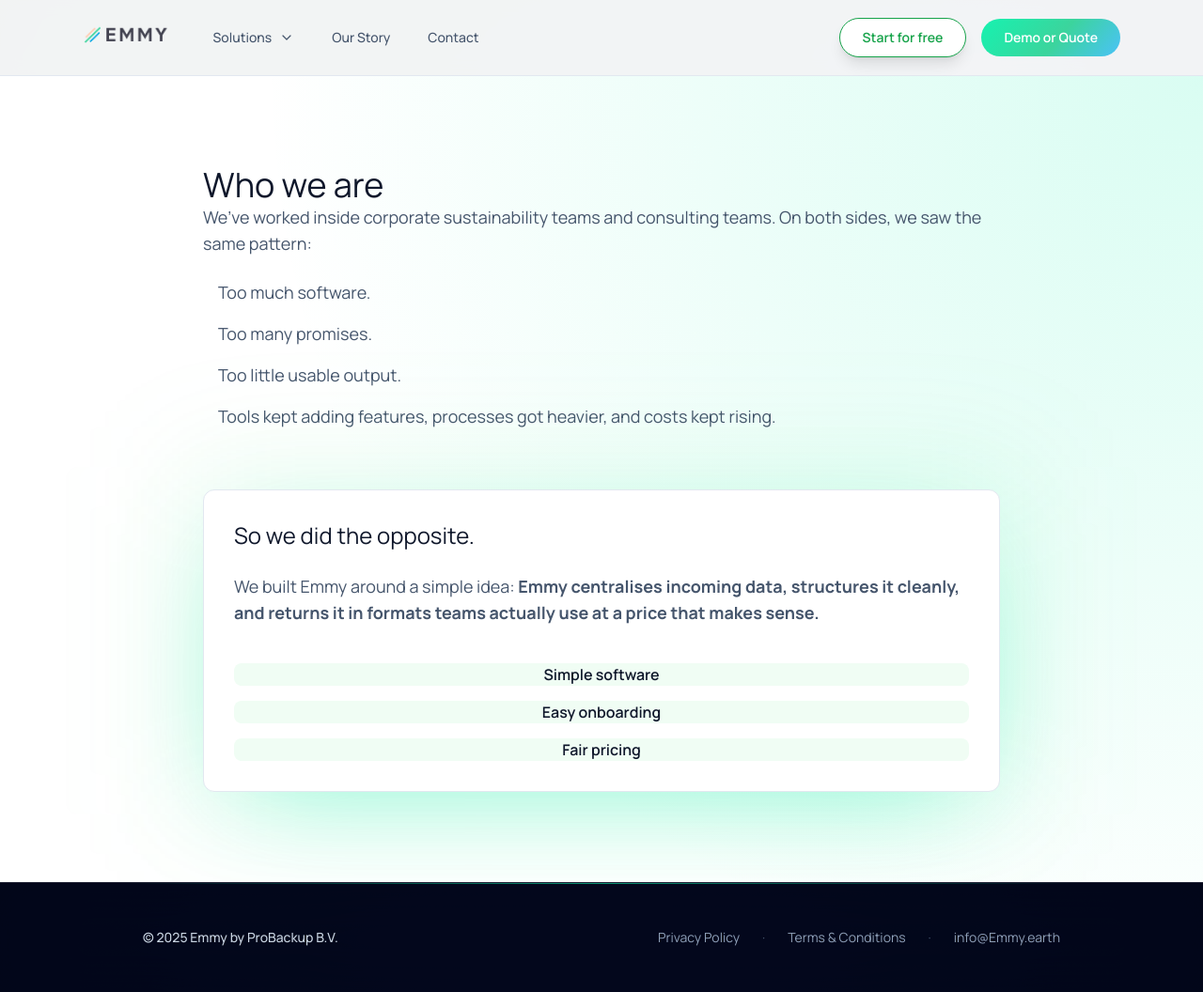
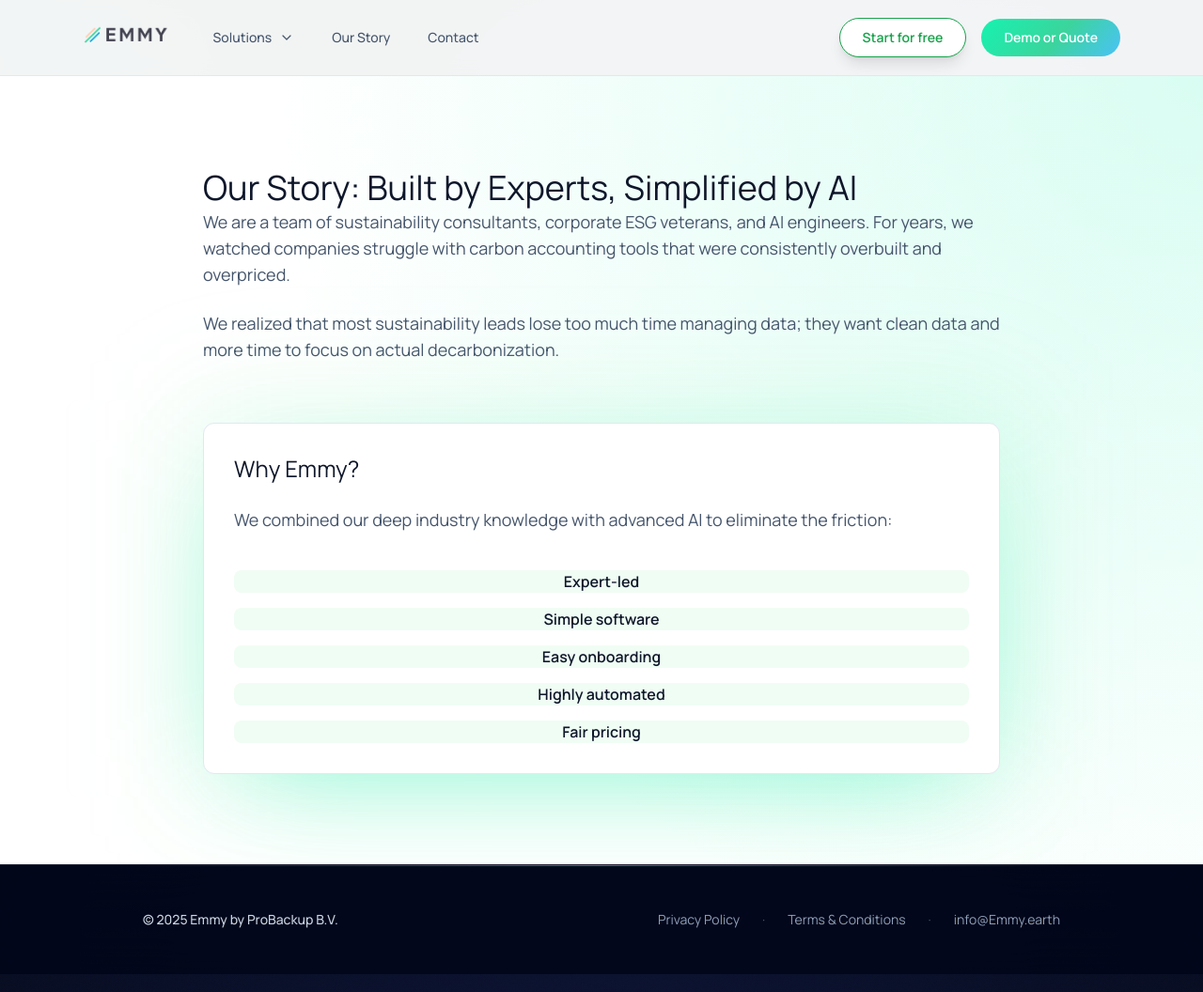
Before and after one commit to emmy-earth/promo-website, a Jekyll site: the page built from who-we-are.html, in a window 1280 px wide and 1056 px high. Shown: the whole window at 94% size. Built offline with Jekyll 4.4.1, drawn with Linux system fonts in a browser that asks for light colours; nearby versions of some CDN libraries; comment, search, counter and statistics services are not loaded.

Commit message:
Update 'Who We Are' page to 'Our Mission'

```diff
--- a/who-we-are.html
+++ b/who-we-are.html
@@ -1,52 +1,33 @@
 ---
 layout: default
-title: "Who We Are - Emmy.earth"
-description: "Discover the story and philosophy behind Emmy.earth"
+title: "Our Mission - Emmy.earth"
+description: "Built by experts, simplified by AI. Read the story behind Emmy."
 ---
 
-<section id="who-we-are" class="relative overflow-hidden bg-white py-24 text-slate-900">
-  <!-- Background Gradient (Same as unique page) -->
+<section id="our-mission" class="relative overflow-hidden bg-white py-24 text-slate-900">
+  <!-- Background Gradient -->
   <div class="pointer-events-none absolute inset-0 bg-[radial-gradient(circle_at_top_right,rgba(22,242,176,0.18),rgba(59,130,246,0)_65%)] opacity-90"></div>
 
   <div class="relative mx-auto max-w-4xl px-6">
     <div class="grid gap-16">
 
-      <!-- PART 1: The Background/Problem -->
+      <!-- PART 1: Our Story -->
       <div class="space-y-8" data-animate>
-        <h1 class="font-light text-3xl text-slate-900 sm:text-4xl max-w-4xl">
-          Who we are
+        <h1 class="font-light text-3xl text-slate-900 sm:text-4xl max-w-4xl leading-tight">
+          Our Story: Built by Experts, Simplified by AI
         </h1>
 
         <div class="max-w-4xl space-y-6">
           <p class="text-lg text-slate-600">
-            We’ve worked inside corporate sustainability teams and consulting teams.
-            On both sides, we saw the same pattern:
+            We are a team of sustainability consultants, corporate ESG veterans, and AI engineers. For years, we watched companies struggle with carbon accounting tools that were consistently overbuilt and overpriced.
           </p>
-
-          <!-- The "Negative Pattern" List -->
-          <ul class="space-y-4 text-lg text-slate-600">
-            <li class="flex items-start gap-4">
-              <!-- Using a reddish/slate dot here to signify the "old way" or keep emerald for consistency. Kept emerald for brand consistency. -->
-              <span class="mt-2 h-2 w-2 flex-shrink-0 rounded-full bg-slate-400"></span>
-              <span>Too much software.</span>
-            </li>
-            <li class="flex items-start gap-4">
-              <span class="mt-2 h-2 w-2 flex-shrink-0 rounded-full bg-slate-400"></span>
-              <span>Too many promises.</span>
-            </li>
-            <li class="flex items-start gap-4">
-              <span class="mt-2 h-2 w-2 flex-shrink-0 rounded-full bg-slate-400"></span>
-              <span>Too little usable output.</span>
-            </li>
-            <li class="flex items-start gap-4">
-              <span class="mt-2 h-2 w-2 flex-shrink-0 rounded-full bg-slate-400"></span>
-              <span>Tools kept adding features, processes got heavier, and costs kept rising.</span>
-            </li>
-          </ul>
+          <p class="text-lg text-slate-600">
+            We realized that most sustainability leads lose too much time managing data; they want clean data and more time to focus on actual decarbonization.
+          </p>
         </div>
       </div>
 
-      <!-- PART 2: The Solution (Highlighted Box) -->
+      <!-- PART 2: Why Emmy? (Highlighted Box) -->
       <div class="relative" data-animate data-delay="0.1s">
         <!-- Decoration behind the box -->
         <div class="absolute -inset-6 rounded-xl bg-emerald-400/10 blur-3xl"></div>
@@ -54,24 +35,37 @@ description: "Discover the story and philosophy behind Emmy.earth"
         <div class="relative block overflow-hidden rounded-xl border border-slate-200 bg-white p-8 shadow-aurora sm:p-10">
           <div class="space-y-6">
             <h2 class="font-light text-2xl text-slate-900">
-              So we did the opposite.
+              Why Emmy?
             </h2>
 
             <p class="text-lg text-slate-600">
-              We built Emmy around a simple idea: <strong>Emmy centralises incoming data, structures it cleanly, and returns it in formats teams actually use at a price that makes sense.</strong>
+              We combined our deep industry knowledge with advanced AI to eliminate the friction:
             </p>
 
             <div class="pt-4">
-              <ul class="grid gap-4 sm:grid-cols-3">
-                <li class="flex flex-col gap-2 rounded-lg bg-emerald-50 p-4 text-center">
+              <!-- Updated grid to handle 5 items nicely -->
+              <ul class="grid gap-4 grid-cols-2 md:grid-cols-3">
+
+                <li class="flex flex-col gap-2 rounded-lg bg-emerald-50 p-4 text-center justify-center">
+                  <span class="font-semibold text-emerald-900">Expert-led</span>
+                </li>
+
+                <li class="flex flex-col gap-2 rounded-lg bg-emerald-50 p-4 text-center justify-center">
                   <span class="font-semibold text-emerald-900">Simple software</span>
                 </li>
-                <li class="flex flex-col gap-2 rounded-lg bg-emerald-50 p-4 text-center">
+
+                <li class="flex flex-col gap-2 rounded-lg bg-emerald-50 p-4 text-center justify-center">
                   <span class="font-semibold text-emerald-900">Easy onboarding</span>
                 </li>
-                <li class="flex flex-col gap-2 rounded-lg bg-emerald-50 p-4 text-center">
+
+                <li class="flex flex-col gap-2 rounded-lg bg-emerald-50 p-4 text-center justify-center">
+                  <span class="font-semibold text-emerald-900">Highly automated</span>
+                </li>
+
+                <li class="flex flex-col gap-2 rounded-lg bg-emerald-50 p-4 text-center justify-center">
                   <span class="font-semibold text-emerald-900">Fair pricing</span>
                 </li>
+
               </ul>
             </div>
           </div>
```
